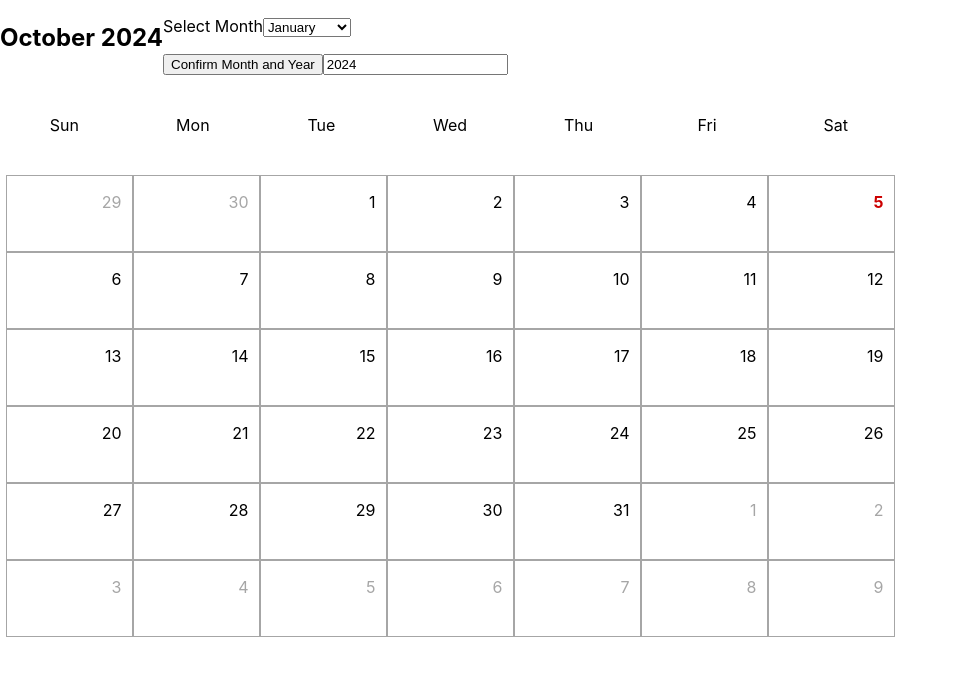
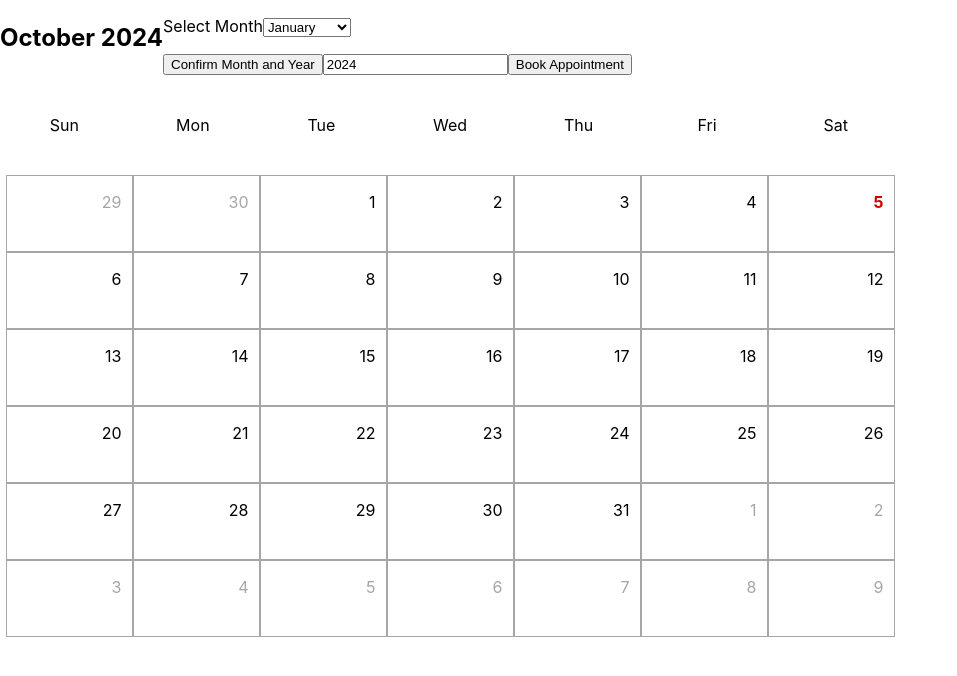
Before and after one commit to iahmed-smu/HackSMUVI, a React (Create React App) app in the folder my-app/: page / in a window 1280 px wide. Shown: the top 676 px of the page, without its empty margins (0-957 px from the left). Built offline with nearby package versions, Linux system fonts and the light colour scheme.

Commit message:
yearworks

```diff
--- a/my-app/src/calendar.js
+++ b/my-app/src/calendar.js
@@ -20,6 +20,9 @@ export default class Calendar extends Component {
     }
   }
 
+  bookApmnt = () => {
+    alert("appointment booked");
+  }
 
    getOption = () => {
     //alert("pressed");
@@ -79,12 +82,12 @@ export default class Calendar extends Component {
             <script>
             document.getElementById("YearInput").readOnly = false;
             </script>
-            {/* <p>{this.months[this.state.currentDay.getMonth()].substring(0, 3)} {this.state.currentDay.getDate()}</p>
-            <button onClick={this.nextMonth}>
+            {/* <p>{this.months[this.state.currentDay.getMonth()].substring(0, 3)} {this.state.currentDay.getDate()}</p> */}
+            <button onClick={this.bookApmnt}>
               <span className="material-icons">
-                Next Day
+                Book Appointment
                 </span>
-            </button> */}
+            </button>
           </div>
         </div>
         <div className="calendar-body">
```
